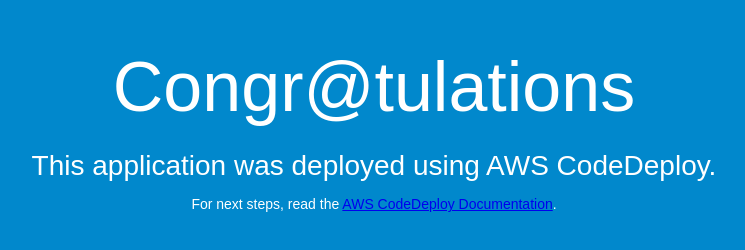
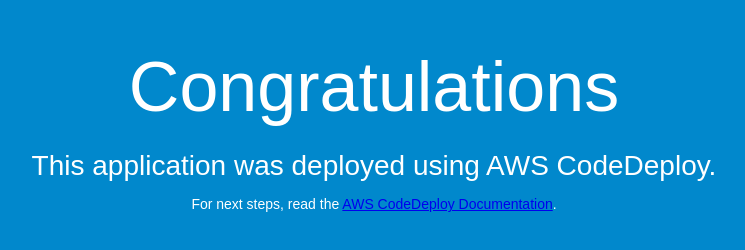
Before and after one commit to farooquisj97/aws-git, a plain HTML site: page index.html in a window 1280 px wide. Shown: the whole page, without its empty margins (266-1011 px from the left). Drawn offline with Linux system fonts and the light colour scheme.

Commit message:
Update index.html

```diff
--- a/index.html
+++ b/index.html
@@ -26,7 +26,7 @@
 </head>
 <body>
   <div align="center">
-    <h1>Congr@tulations</h1>
+    <h1>Congratulations</h1>
     <h2>This application was deployed using AWS CodeDeploy.</h2>
     <p>For next steps, read the <a href="http://aws.amazon.com/documentation/codedeploy">AWS CodeDeploy Documentation</a>.</p>
   </div>
```
